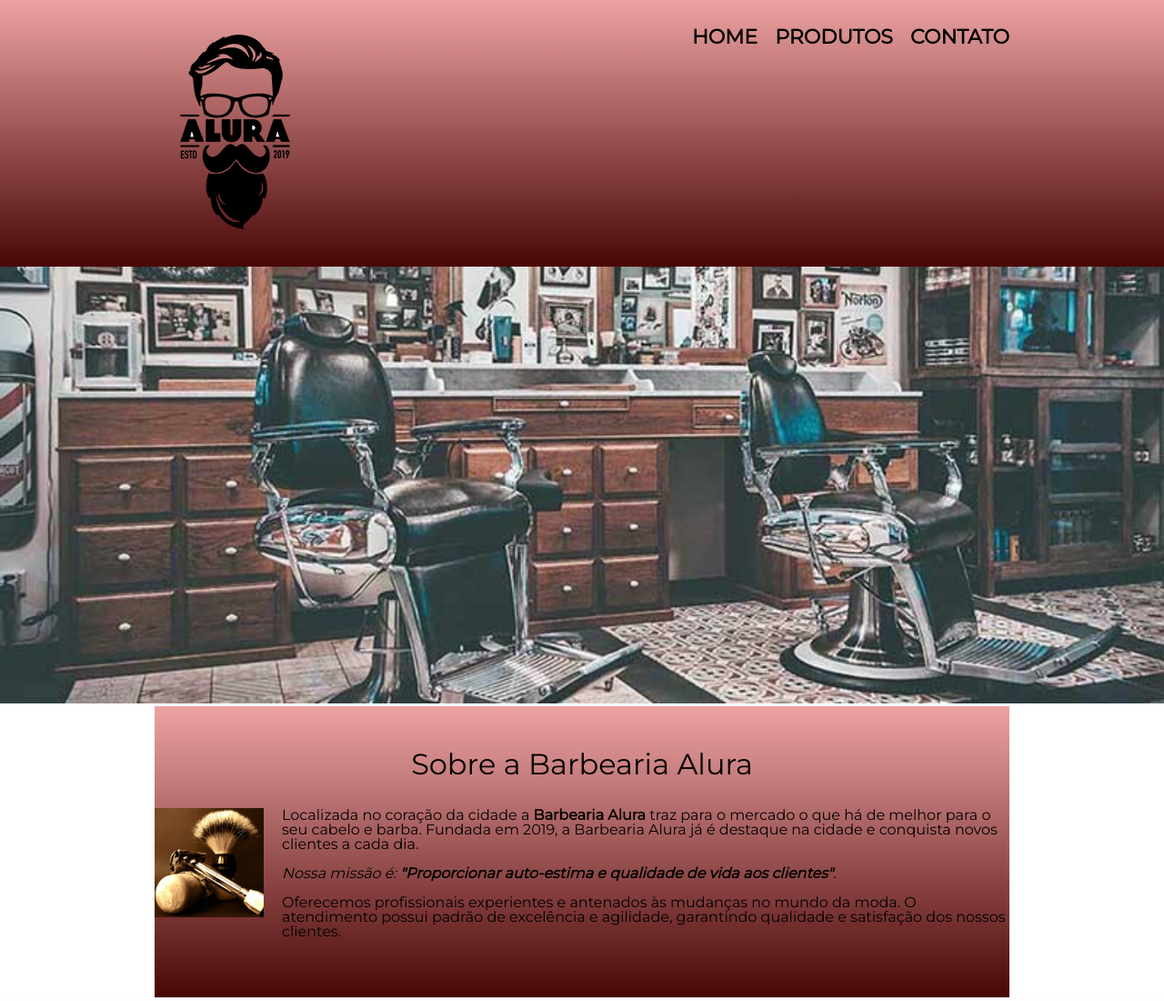
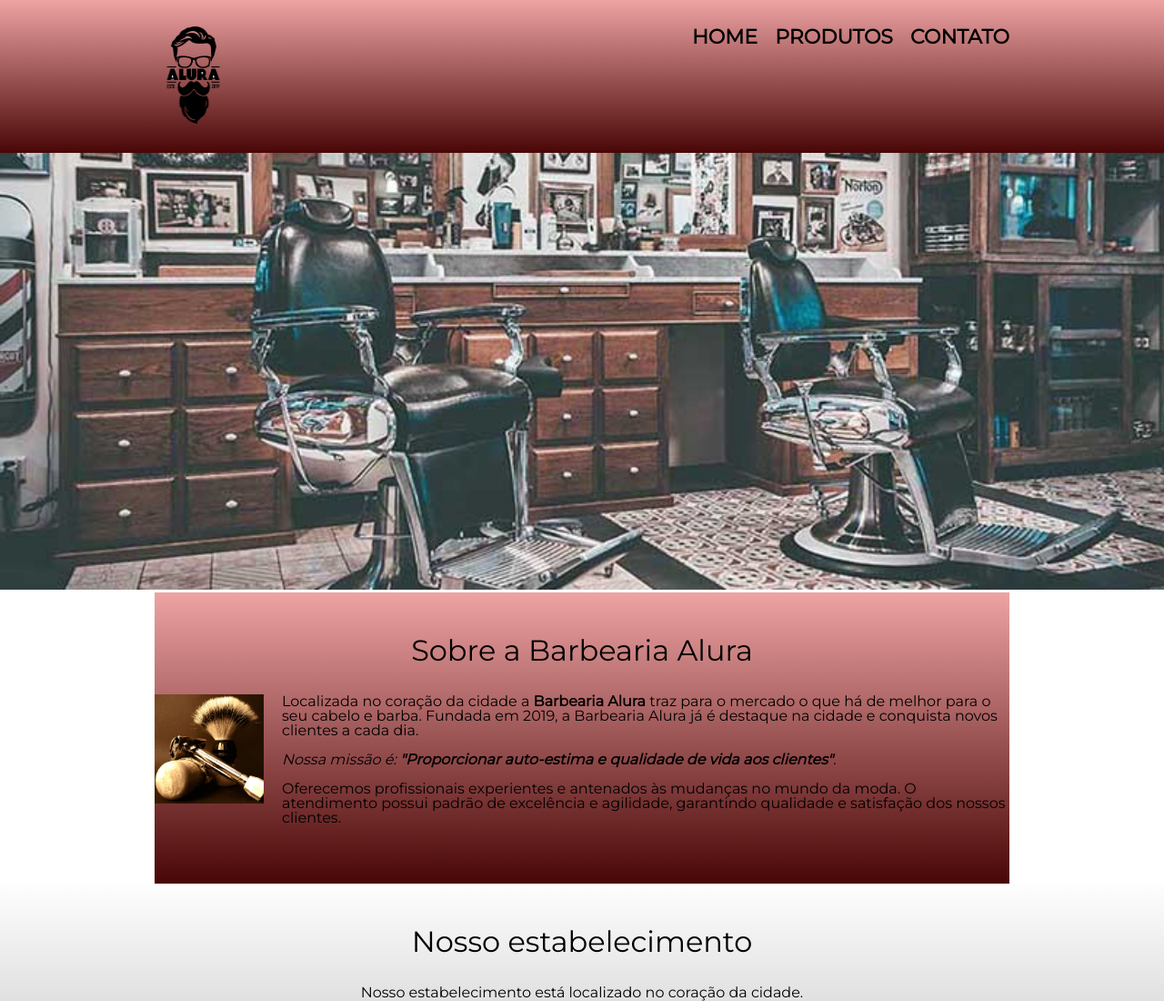
Before and after one commit to ProfRenatoPereira/barba, a plain HTML site: page index.html in a window 1280 px wide. Shown: the top 1100 px of the page at 91% size. Drawn offline with Linux system fonts and the light colour scheme.

Commit message:
Update index.html

```diff
--- a/index.html
+++ b/index.html
@@ -12,7 +12,7 @@
 	<body>
 		<header>
 			<div class="caixa">
-				<h1><img src="logo.png" width:85px; height: 125px;></h1>
+				<h1><img src="logo.png" width="85" height="125"></h1>
 
 				<nav>
 					<ul>
```
